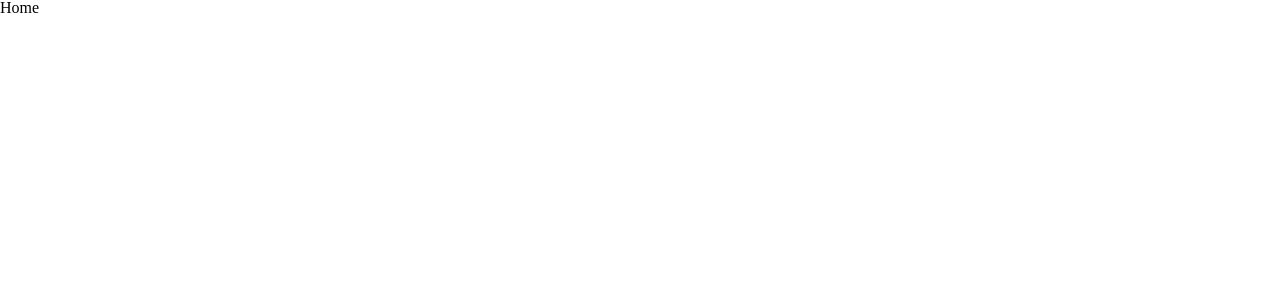
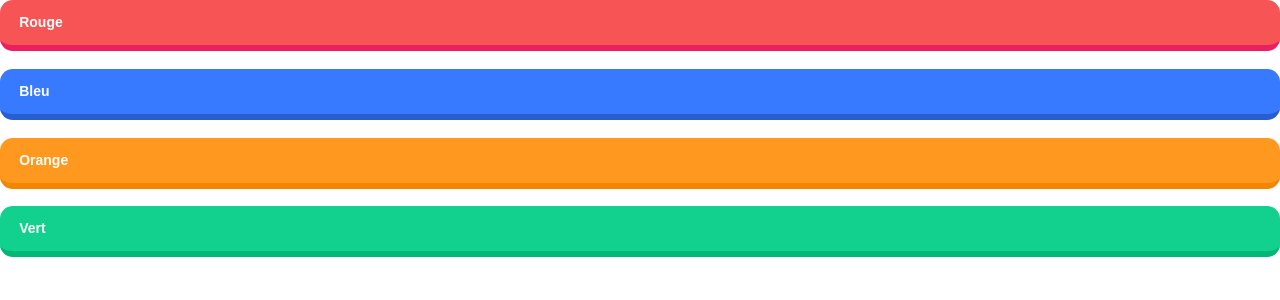
Before and after one commit to ArthurChf/HexaQuiz, a Vue app: page / in a window 1280 px wide. Shown: the top 300 px of the page. Built offline with nearby package versions, Linux system fonts and the light colour scheme.

Commit message:
Button + Icon components

```diff
--- a/src/assets/style/abstracts/fonts.css
+++ b/src/assets/style/abstracts/fonts.css
@@ -3,14 +3,22 @@
 body {
     --font-family-1: 'Nunito', Arial, sans-serif;
 
+    --font-weight-thin: 100;
+    --font-weight-extralight: 200;
     --font-weight-light: 300;
+    --font-weight-normal: 400;
     --font-weight-medium: 500;
-    --font-weight-bold: 600;
-    --font-weight-black: 800;
+    --font-weight-semibold: 600;
+    --font-weight-bold: 700;
+    --font-weight-extrabold: 800;
+    --font-weight-black: 900;
 
-    --font-size-x-sm: 0.7rem;
-    --font-size-sm: 0.9rem;
+    --font-size-xs: 0.75rem;
+    --font-size-sm: 0.875rem;
     --font-size-md: 1rem;
-    --font-size-lg: 2.1rem;
-    --font-size-xl: 3rem;
+    --font-size-lg: 1.125rem;
+    --font-size-xl: 1.25rem;
+    --font-size-2xl: 1.5rem;
+    --font-size-3xl: 1.875rem;
+    --font-size-4xl: 2.25rem;
 }
--- a/src/assets/style/base/base.css
+++ b/src/assets/style/base/base.css
@@ -11,7 +11,7 @@ html {
 
 .fade-enter-active,
 .fade-leave-active {
-    transition: 0.2s;
+    transition: 0.1s;
 }
 .fade-enter-from,
 .fade-leave-to {
--- a/src/assets/style/components/button.css
+++ b/src/assets/style/components/button.css
@@ -0,0 +1,57 @@
+.button-container {
+    height: 3.3rem;
+}
+
+.button {
+    cursor: pointer;
+    user-select: none;
+    display: flex;
+    align-items: center;
+    justify-content: space-between;
+    column-gap: 2.5rem;
+    border-radius: 0.8rem;
+    padding: 0.9rem 1.2rem;
+    color: var(--color-white);
+    font-weight: var(--font-weight-semibold);
+    outline: none;
+    width: 100%;
+    border: none;
+    font-size: var(--font-size-sm);
+    border-bottom: 0.4rem solid;
+    will-change: border-width, transform, outline;
+    transition: 0.1s outline;
+}
+.button:active {
+    animation: buttonShake 0.15s forwards;
+}
+.button:focus-visible {
+    outline: 0.12rem solid var(--color-black);
+}
+
+.button--red {
+    background-color: var(--color-red-1);
+    border-color: var(--color-red-2);
+}
+.button--blue {
+    background-color: var(--color-blue-1);
+    border-color: var(--color-blue-2);
+}
+.button--orange {
+    background-color: var(--color-orange-1);
+    border-color: var(--color-orange-2);
+}
+.button--green {
+    background-color: var(--color-green-1);
+    border-color: var(--color-green-2);
+}
+
+@keyframes buttonShake {
+    0% {
+        transform: translateY(0);
+        border-width: 0.4rem;
+    }
+    100% {
+        transform: translateY(0.15rem);
+        border-width: 0.25rem;
+    }
+}
--- /dev/null
+++ b/src/assets/style/components/icon.css
@@ -0,0 +1,5 @@
+.icon {
+    user-select: none;
+    display: inline-flex;
+    flex-shrink: 0;
+}
--- /dev/null
+++ b/src/components/AppButton.vue
@@ -0,0 +1,24 @@
+<template>
+    <div class="button-container">
+        <button role="button" type="button" class="button" :class="`button--${color}`" @click="isChecked = !isChecked">
+            <span><slot /></span>
+            <Transition :name="TransitionEnum.FADE">
+                <AppIcon v-if="isChecked" :name="IconEnum.CHECK" size="8" />
+            </Transition>
+        </button>
+    </div>
+</template>
+
+<script setup lang="ts">
+import AppIcon from '@/components/AppIcon.vue';
+import { IconEnum } from '@/enums/IconEnum';
+import { TransitionEnum } from '@/enums/TransitionEnum';
+
+defineProps<{
+    color: 'red' | 'blue' | 'orange' | 'green';
+}>();
+
+const isChecked = defineModel<boolean>({
+    default: false
+});
+</script>
--- /dev/null
+++ b/src/components/AppIcon.vue
@@ -0,0 +1,17 @@
+<template>
+    <div class="icon">
+        <svg :style="`height: ${size}px; width: ${size}px; transform: scale(2.5);`">
+            <use :href="`${Icons}#${name}`" />
+        </svg>
+    </div>
+</template>
+
+<script setup lang="ts">
+import Icons from '@/assets/icons.svg';
+import type { IconEnum } from '@/enums/IconEnum';
+
+defineProps<{
+    size: string;
+    name: IconEnum;
+}>();
+</script>
--- a/src/enums/IconEnum.ts
+++ b/src/enums/IconEnum.ts
@@ -1,2 +1,3 @@
 export enum IconEnum {
+    CHECK = 'CHECK'
 }
--- a/src/views/Home.vue
+++ b/src/views/Home.vue
@@ -1,3 +1,12 @@
 <template>
-    <p>Home</p>
+    <div style="display: flex; flex-direction: column; row-gap: 1rem;">
+        <AppButton color="red">Rouge</AppButton>
+        <AppButton color="blue">Bleu</AppButton>
+        <AppButton color="orange">Orange</AppButton>
+        <AppButton color="green">Vert</AppButton>
+    </div>
 </template>
+
+<script setup lang="ts">
+import AppButton from '@/components/AppButton.vue';
+</script>
```
Also changed, not shown: src/assets/icons.svg, 1 other file (tests, documents, lock files or other folders).
